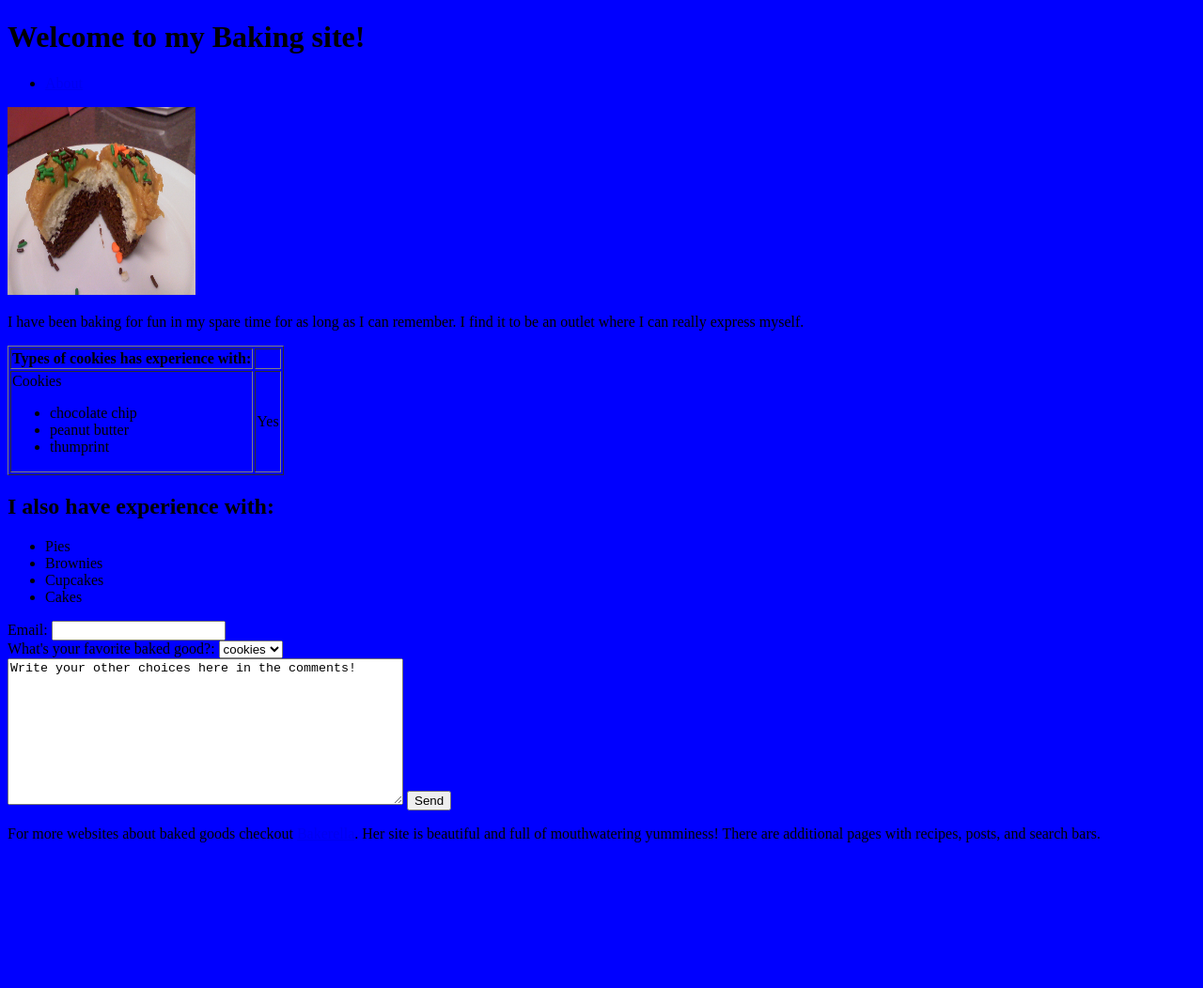
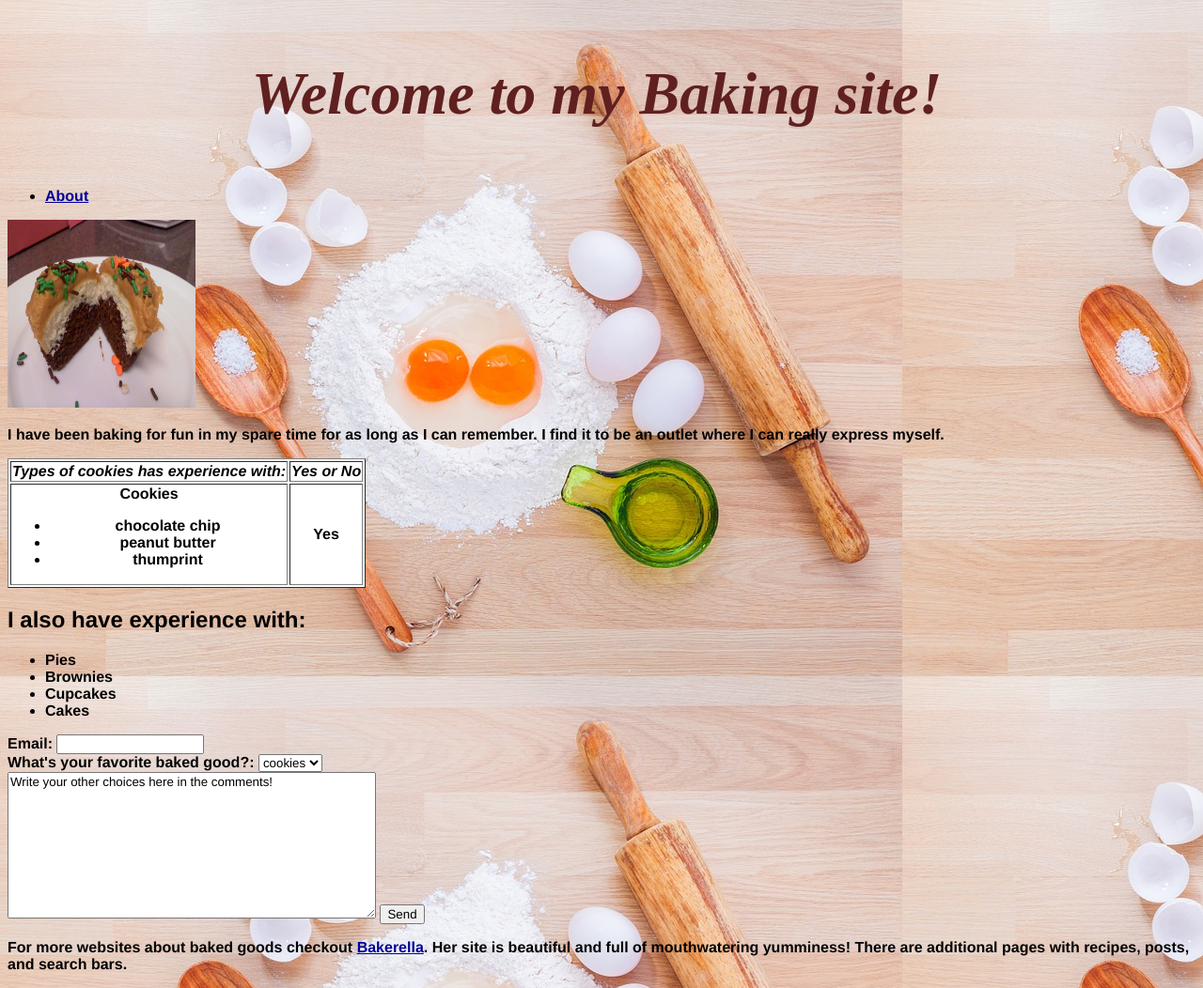
Before and after one commit to adela-o/adela-o.github.io, a plain HTML site: page index.html in a window 1280 px wide. Shown: the whole page at 94% size. Before the commit the page ends 913 px from the top, so only its background shows below. Drawn offline with Linux system fonts and the light colour scheme.

Commit message:
update css for  html

```diff
--- a/index.html
+++ b/index.html
@@ -3,7 +3,9 @@
 <head>
 	<title>Baking</title>
 	<link rel="stylesheet" type="text/css" href="style.css">
+	<meta name="viewport" content="width=device-width" />
 </head>
+<body background="background.jpg">
 <h1>Welcome to my Baking site!</h1>
 <nav>
 	<ul>
@@ -12,20 +14,20 @@
 </nav>
 <img src="1028001835a.jpg" alt= "Brownie Cupcake with Peanut Butter frosting" height="200" width="200"/>
 <p>I have been baking for fun in my spare time for as long as I can remember. I find it to be an outlet where I can really express myself.</p>
-<table border="1">
+<table id="table" border="1">
 <tr>
-	<th>Types of cookies has experience with:</th>
-	<th></th>
+	<th class="heading">Types of cookies has experience with:</th>
+	<th class="heading">Yes or No</th>
 </tr>
 	<tr>
-	<td>Cookies
+	<td class="center">Cookies
 	<ul>
 		<li>chocolate chip</li>
 		<li>peanut butter</li>
 		<li>thumprint</li>
 	</ul>
 	</td>
-	<td>Yes</td>
+	<td class="center">Yes</td>
 	</tr>
 </table>
 <h2>I also have experience with:</h2>
--- a/style.css
+++ b/style.css
@@ -1 +1,54 @@
- body {background:blue}
+* { font-family: Helvetica;
+	font-style: normal;
+ }
+
+h1 {
+	font-family: Trebuchet;
+	font-style: italic;
+	font-size: 4em;
+	margin: 5%;
+	padding-right: 10px;
+	color: #602020;
+	text-align: center;
+}
+
+body {
+	font-weight: bold;
+	background-attachment: fixed;
+}
+
+footer {
+	margin: auto;
+    width: 50%;
+    padding: 20px;
+}
+
+#table {
+	background-color: white;
+}
+
+.heading {
+	font-style: italic;
+}
+
+.center {
+	text-align: center;
+}
+a:link {
+	color: #000099;
+}
+a:visited {
+ 	color: #ff0066;
+}
+a:hover {
+	color: #66ff33;
+}
+a:active {
+	color: #33ccff;
+}
+
+@media only screen and (max-width: 500px){
+	h1 {
+		font-size: .2em;
+	}
+}
```
Also changed, not shown: about.html (+1 -1 lines), feedback.html (+1 -1 lines), background.jpg (added), background.png (added), diamonds-pattern.jpg (added), pink.png (added), soft-rainbow.jpg (added).
